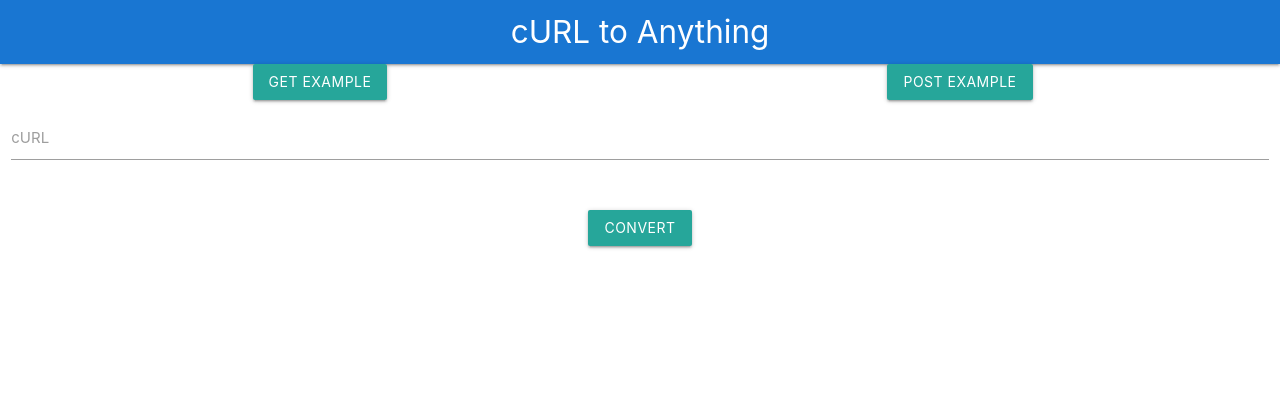
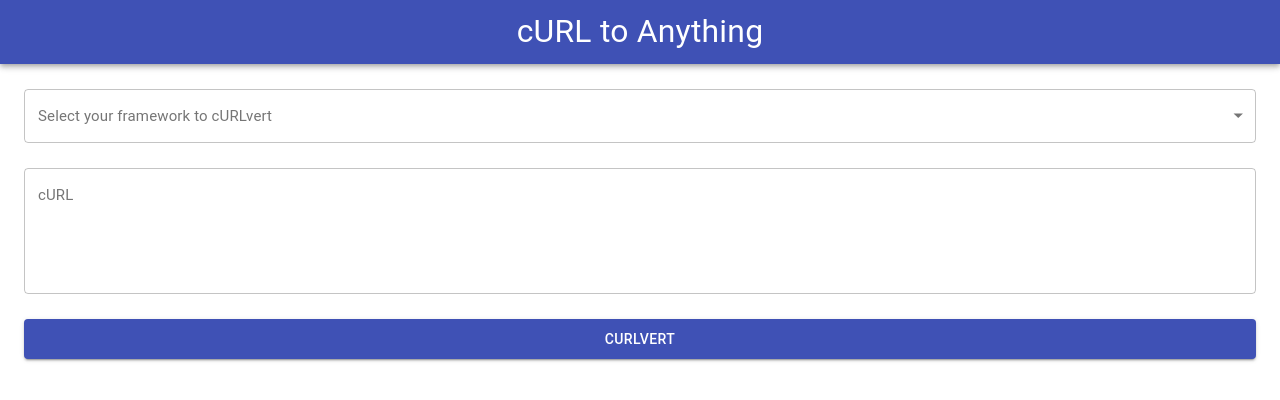
Before and after one commit to maximilianoalves/curl-to-anything, a React (Create React App) app: page / in a window 1280 px wide. Shown: the top 400 px of the page. Built offline with nearby package versions, Linux system fonts and the light colour scheme.

Commit message:
add structure for components and pages

```diff
--- a/package.json
+++ b/package.json
@@ -4,6 +4,7 @@
   "version": "0.1.0",
   "private": true,
   "dependencies": {
+    "@material-ui/core": "^4.11.0",
     "@testing-library/jest-dom": "^4.2.4",
     "@testing-library/react": "^9.3.2",
     "@testing-library/user-event": "^7.1.2",
--- a/src/App.tsx
+++ b/src/App.tsx
@@ -1,6 +1,6 @@
 import React, { Component } from 'react';
 
-import Home from './Home'
+import Home from './pages/Home'
 
 class App extends Component {
   render() {
--- a/src/Home/index.tsx
+++ /dev/null
@@ -1,45 +0,0 @@
-import React, { Component } from 'react';
-
-import './styles.css'
-
-class Home extends Component {
-  render(){
-    return (
-      <div>
-        <nav className="blue darken-2">
-          <div className="nav-wrapper">
-            <a href="/#" className="brand-logo center">cURL to Anything</a>
-          </div>
-        </nav>
-        <div className="row center content">
-          <div className="row">
-              <div className="row  textarea-curl">
-                  <div className="col s6"><button className="btn waves-effect waves-light" onClick={() => {}}>GET example</button></div>
-                  <div className="col s6"><button className="btn waves-effect waves-light" onClick={() => {}}>POST example</button></div>
-                  <div className="input-field col s12">
-                      <textarea id="curl" className="materialize-textarea"></textarea>
-                      <label>cURL</label>
-                  </div>
-              </div>
-              <div className="row">
-                  <button onClick={() => {}} className="btn waves-effect waves-light" type="submit" name="action">
-                      Convert
-                  </button>
-              </div>
-          </div>
-          <div className="row center">
-              <div className="col s3"></div>
-              <div className="col s6 code-box">
-                  <div className="left-align grey lighten-4">
-                      <blockquote id="results" className="result"></blockquote>
-                  </div>
-              </div>
-              <div className="col s3"></div>
-          </div>
-        </div>
-      </div>
-    );
-  }
-}
-
-export default Home;
--- /dev/null
+++ b/src/elements/Form/index.tsx
@@ -0,0 +1,53 @@
+import React, { Component } from 'react';
+import {Container, Grid, TextField, Select, InputLabel, MenuItem, FormControl, Button} from '@material-ui/core';
+import styles from './styles.module.css';
+
+class Form extends Component {
+    render() {
+        return (
+            <div>
+                <Container maxWidth="lg">
+                    <Grid container>
+                        <Grid item className={styles.gridForm} xs={12}>
+                           <FormControl variant="outlined" fullWidth>
+                                <InputLabel id="label">Select your framework to cURLvert</InputLabel>
+                                <Select labelId="label" id="select">
+                                    <MenuItem value="">
+                                        <em>None</em>
+                                    </MenuItem>
+                                    <MenuItem value={10}>RestAssured</MenuItem>
+                                    <MenuItem value={20}>Supertest</MenuItem>
+                                    <MenuItem value={30}>Cypress</MenuItem>
+                                </Select>
+                           </FormControl>
+                        </Grid>
+                        <Grid item className={styles.gridForm} xs={12}>
+                            <TextField
+                                fullWidth
+                                id="outlined-multiline-static"
+                                label="cURL"
+                                multiline
+                                rows={5}
+                                placeholder="Insert your curl command"
+                                variant="outlined"
+                            />
+                        </Grid>
+                        <Grid item className={styles.gridForm} xs={12}>
+                            <Button
+                                fullWidth
+                                variant="contained"
+                                color="primary"
+                                size="large"
+                                onClick={() => { alert('clicado') }}
+                            >
+                            cURLvert
+                            </Button>
+                        </Grid>
+                    </Grid>
+                </Container>
+            </div>
+        )
+    }
+}
+
+export default Form;
--- /dev/null
+++ b/src/elements/Form/styles.module.css
@@ -0,0 +1,3 @@
+.gridForm {
+    padding-top: 2%;
+}
--- /dev/null
+++ b/src/elements/Header/index.tsx
@@ -0,0 +1,19 @@
+import React, { Component } from 'react';
+import { AppBar, Toolbar, Typography } from '@material-ui/core';
+import styles from './styles.module.css';
+
+class Header extends Component {
+    render() {
+        return (
+            <AppBar position="static">
+                <Toolbar >
+                    <Typography variant="h4" className={styles.title}>
+                        cURL to Anything
+                    </Typography>
+                </Toolbar>
+          </AppBar>
+        )
+    }
+}
+
+export default Header;
--- /dev/null
+++ b/src/elements/Header/styles.module.css
@@ -0,0 +1,4 @@
+.title {
+    flex-grow: 1;
+    text-align: center;
+}
--- /dev/null
+++ b/src/pages/Home/index.tsx
@@ -0,0 +1,19 @@
+import React, { Component } from 'react';
+//elements
+import Header from '../../elements/Header';
+import Form from '../../elements/Form';
+
+import './styles.css'
+
+class Home extends Component {
+  render(){
+    return (
+      <div>
+        <Header />
+        <Form />
+      </div>
+    );
+  }
+}
+
+export default Home;
--- /dev/null
+++ b/src/pages/Home/styles.css
@@ -0,0 +1,4 @@
+.tutorials {
+    padding-top: 2%;
+    padding-bottom: 0;
+}
```
Also changed, not shown: src/rules/restassured.rule.js (added, +124 -0 lines), src/Home/styles.css (deleted), 1 other file (tests, documents, lock files or other folders).
